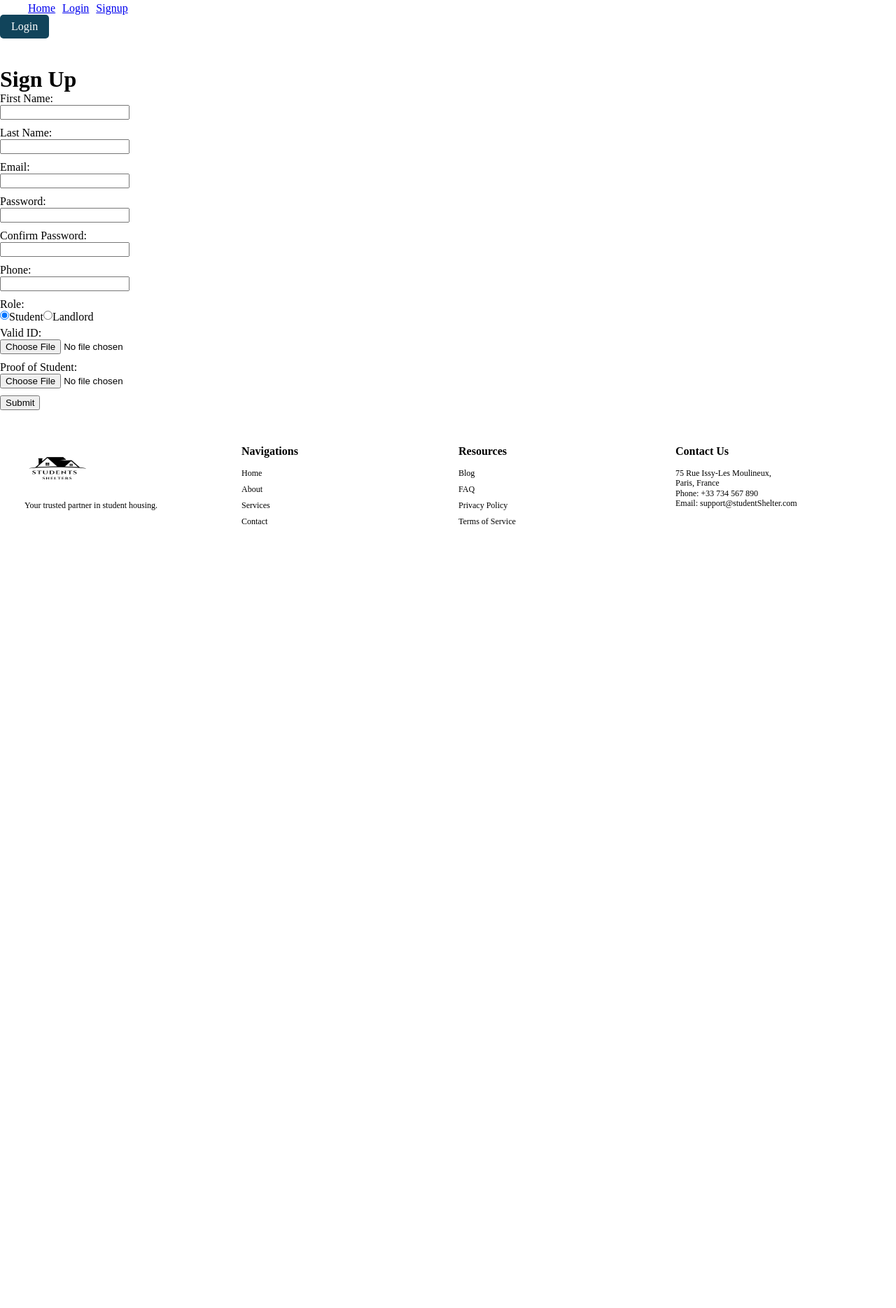
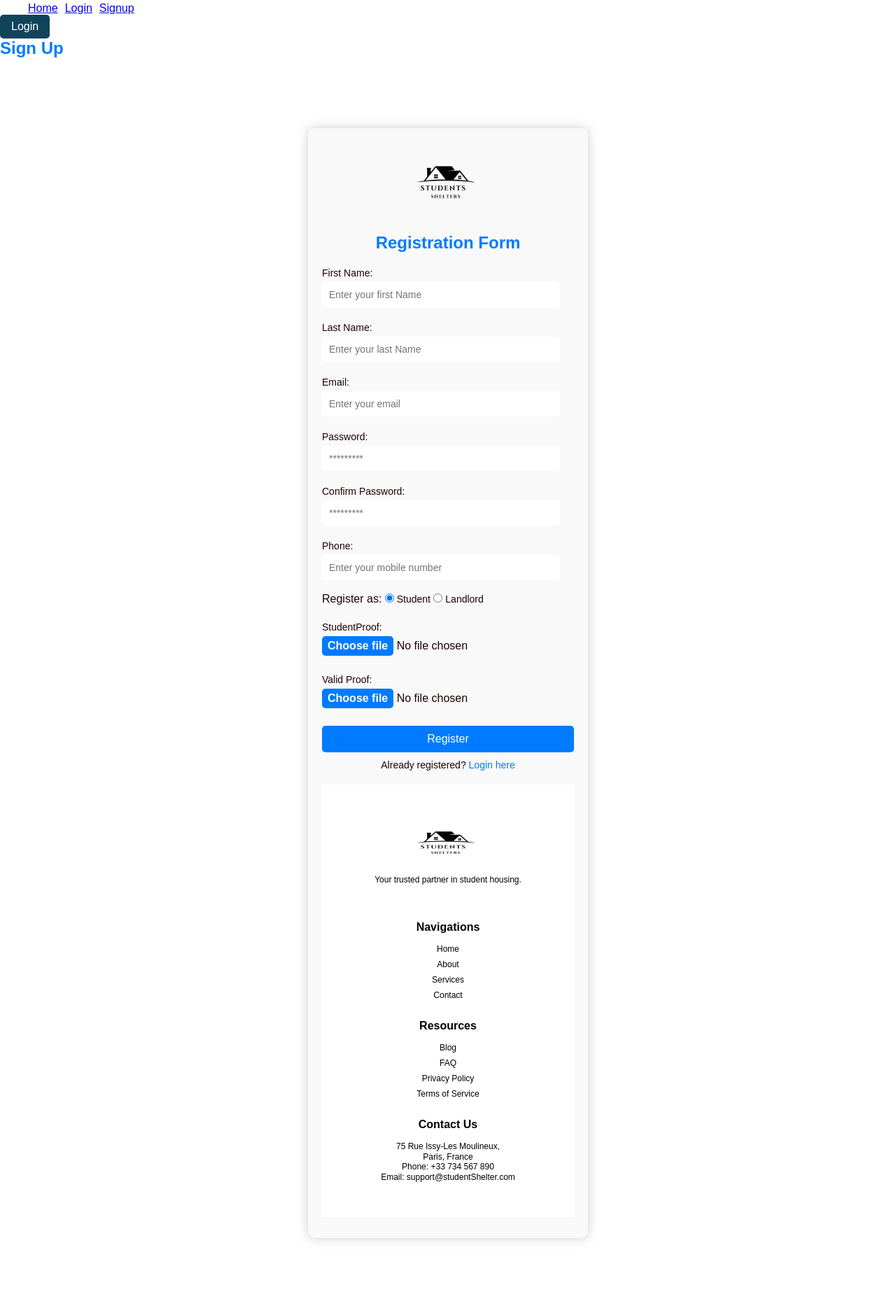
Before and after one commit to Habib-Ahmad/student-shelter, a PHP site: page /signup in a window 1280 px wide. Shown: the part 301-2170 px from the top of the page at 70% size. Before the commit the page ends 1113 px from the top, so only its background shows below. Run offline with PHP 8.4, Linux system fonts and the light colour scheme; some web fonts are replaced.

Commit message:
I did modifictions on both signup and login page

```diff
--- a/css/signup.css
+++ b/css/signup.css
@@ -1,15 +1,131 @@
-h1 {
-  margin-top: 40px;
+body {
+  margin: 0;
+  padding: 0;
+  font-family: Arial, sans-serif;
+
+  background-size: cover;
 }
 
-form input {
-  display: block;
-  margin-bottom: 10px;
+.form-container {
+  background: rgba(249, 248, 248, 0.797);
+  color: #1d0202;
+  width: 400px;
+  margin: 100px auto;
+  padding: 30px 20px;
+  border-radius: 10px;
+  box-shadow: 0 0 15px rgba(201, 192, 192, 0.832);
+  text-align: center;
 }
 
-.role {
-  display: flex;
+h1 {
+  font-size: 24px;
+  margin-bottom: 20px;
+ color: #007bff;
 }
+
+.form-group {
+  margin-bottom: 15px;
+  text-align: left;
+}
+
+.form-logo {
+    display: block;
+    max-width: 100px;
+    margin: 0 auto 20px;
+
+  }
+
+
+label {
+  display: inline-block;
+  margin-bottom: 5px;
+  font-size: 14px;
+  align-items: center;
+
+
+}
+
+input[type="text"],
+input[type="email"],
+input[type="password"],
+input[type="tel"],
+input[type="file"] {
+  width: calc(100% - 20px);
+  padding: 10px;
+  margin: 0 auto;
+  font-size: 14px;
+  border: none;
+  border-radius: 5px;
+  outline: none;
+  box-sizing: border-box;
+}
+
+
+.form-group {
+  margin-bottom: 20px;
+  font-family:sans-serif;
+}
+
+
+.file-upload-input {
+  display: none;
+}
+
+
+.file-upload-label {
+  display: inline-block;
+  background-color:#007bff;
+  color: #ffffff;
+  font-size: 16px;
+  font-weight: 600;
+  padding: 5px 8px;
+  border-radius: 5px;
+  cursor: pointer;
+  text-align: center;
+  transition: background-color 0.3s ease;
+}
+
+
+.file-upload-label:hover {
+  background-color:#007bff;
+}
+
+
+.btn-register{
+  background-color: #007bff;
+  color: #fff;
+  width: 100%;
+  padding: 10px 0;
+  font-size: 16px;
+  border: none;
+  border-radius: 5px;
+  text-align: center;
+  cursor: pointer;
+  font-family: Arial, sans-serif;
+}
+
+.btn-register:hover {
+  background-color: #0056b3;
+  transition: background-color 0.3s ease;
+}
+
+
+  .form-footer {
+    text-align: center;
+    margin-top: 10px;
+    font-size: 14px;
+  }
+
+  .form-footer a {
+    color: #007bff;
+    text-decoration: none;
+  }
+
+  .form-footer a:hover {
+    text-decoration: underline;
+  }
+
+
 
 .error-msg {
   color: red;
--- a/includes/views/signup_view.inc.php
+++ b/includes/views/signup_view.inc.php
@@ -9,46 +9,125 @@ function signup_inputs()
   $email = $_SESSION["signup_data"]["email"] ?? '';
   $phone = $_SESSION["signup_data"]["phone"] ?? '';
   $role = $_SESSION["signup_data"]["role"] ?? 'student';
-  ?>
+?>
 
-  <label for="firstName">First Name:</label>
-  <input type="text" id="firstName" name="firstName" value="<?php echo htmlspecialchars($firstName); ?>">
 
-  <label for="lastName">Last Name:</label>
-  <input type="text" id="lastName" name="lastName" value="<?php echo htmlspecialchars($lastName); ?>">
+  <div class="form-container">
 
-  <label for="email">Email:</label>
-  <input type="email" id="email" name="email" value="<?php echo htmlspecialchars($email); ?>">
+    <img src="../assets/S_logo.png" alt="Logo" class="form-logo">
 
-  <label for="password">Password:</label>
-  <input type="password" id="password" name="password"> <!-- No value for security reasons -->
+    <h1>Registration Form</h1>
+    <form action="/submit" method="POST">
+      <div class="form-group">
+        <label for="firstName">First Name:</label>
+        <input
+          type="text"
+          id="firstName"
+          name="firstName"
+          placeholder="Enter your first Name"
+          required
+          value="<?php echo htmlspecialchars($firstName); ?>" />
+      </div>
 
-  <label for="confirmPassword">Confirm Password:</label>
-  <input type="password" id="confirmPassword" name="confirmPassword"> <!-- No value for security reasons -->
+      <div class="form-group">
+        <label for="last Name">Last Name:</label>
+        <input
+          type="text"
+          id="last Name"
+          name="last Name"
+          placeholder="Enter your last Name"
+          required
+          value="<?php echo htmlspecialchars($lastName); ?>" />
+      </div>
 
-  <label for="phone">Phone:</label>
-  <input type="tel" id="phone" name="phone" value="<?php echo htmlspecialchars($phone); ?>">
+      <div class="form-group">
+        <label for="email">Email:</label>
+        <input
+          type="email"
+          id="email"
+          name="email"
+          placeholder="Enter your email"
+          required
+          value="<?php echo htmlspecialchars($email); ?>" />
+      </div>
+      <div class="form-group">
+        <label for="password">Password:</label>
+        <input
+          type="password"
+          id="password"
+          name="password"
+          placeholder="*********"
+          required />
+      </div>
 
-  <label>Role:</label>
-  <div class="role">
-    <input type="radio" id="student" name="role" value="student" <?php echo ($role === 'student') ? 'checked' : ''; ?>>
-    <label for="student">Student</label>
+      <div class="form-group">
+        <label for="confirmpassword">Confirm Password:</label>
+        <div class="input-container">
+          <input
+            type="password"
+            id="password"
+            name="Confirmpassword"
+            placeholder="*********"
+            required />
+          <i class="bx bxs-lock-alt"></i>
+        </div>
+      </div>
 
-    <input type="radio" id="landlord" name="role" value="landlord" <?php echo ($role === 'landlord') ? 'checked' : ''; ?>>
-    <label for="landlord">Landlord</label>
-  </div>
+      <div class="form-group">
+        <label for="phone">Phone:</label>
+        <div class="input-container">
+          <input
+            type="tel"
+            id="phone"
+            name="phone"
+            placeholder="Enter your mobile number"
+            pattern="[+]{1}[0-9]{1,14}"
+            required
+            value="<?php echo htmlspecialchars($phone); ?>" />
+        </div>
+        <br />
+        <div>
+          Register as:
+          <label>
+            <input type="radio" name="role" value="student" <?php echo ($role === 'student') ? 'checked' : ''; ?> required />
+            Student
+          </label>
+          <label>
+            <input type="radio" name="role" value="landlord" <?php echo ($role === 'landlord') ? 'checked' : ''; ?> required />
+            Landlord
+          </label>
+        </div>
+        </br>
 
-  <div id="student-documents">
-    <label for="validId">Valid ID:</label>
-    <input type="file" id="validId" name="validId" accept=".pdf,.jpg,.jpeg,.png">
 
-    <label for="studentProof">Proof of Student:</label>
-    <input type="file" id="studentProof" name="studentProof" accept=".pdf,.jpg,.jpeg,.png">
-  </div>
+        <div class="form-group">
+          <label class="form-label">StudentProof:</label>
+          <div class="file-input-wrapper">
+            <label for="fileInput" class="file-upload-label">Choose file</label>
+            <input type="file" id="fileInput" class="file-upload-input" required>
+            <span id="fileName" class="file-name">No file chosen</span>
+          </div>
+        </div>
 
-  <button>Submit</button>
+        <div class="form-group">
+          <label class="form-label">Valid Proof:</label>
+          <div class="file-input-wrapper">
+            <label for="fileInput" class="file-upload-label">Choose file</label>
+            <input type="file" id="fileInput" class="file-upload-input" required>
+            <span id="fileName" class="file-name">No file chosen</span>
+          </div>
+        </div>
+
+
+        <button type="submit" class="btn-register">Register</button>
+    </form>
+    <div class="form-footer">
+      <p>Already registered? <a href="login.html">Login here</a></p>
+    </div>
+
   <?php
 }
+
 
 function check_signup_errors()
 {
--- a/signup/index.php
+++ b/signup/index.php
@@ -2,6 +2,8 @@
 <?php require_once '../includes/config_session.inc.php' ?>
 <?php require_once "../includes/views/signup_view.inc.php" ?>
 
+
+<div>
   <h1>Sign Up</h1>
   <form action="../includes/signup.inc.php" method="post" enctype="multipart/form-data">
     <?php signup_inputs(); ?>
@@ -13,6 +15,7 @@
       setupRoleToggle();
     });
   </script>
+</div>
 
 <?php check_signup_errors() ?>
 
```
Also changed, not shown: css/login.css (+89 -3 lines), login/index.php (+16 -11 lines). Lines whose indentation alone changed are shown as unchanged.
